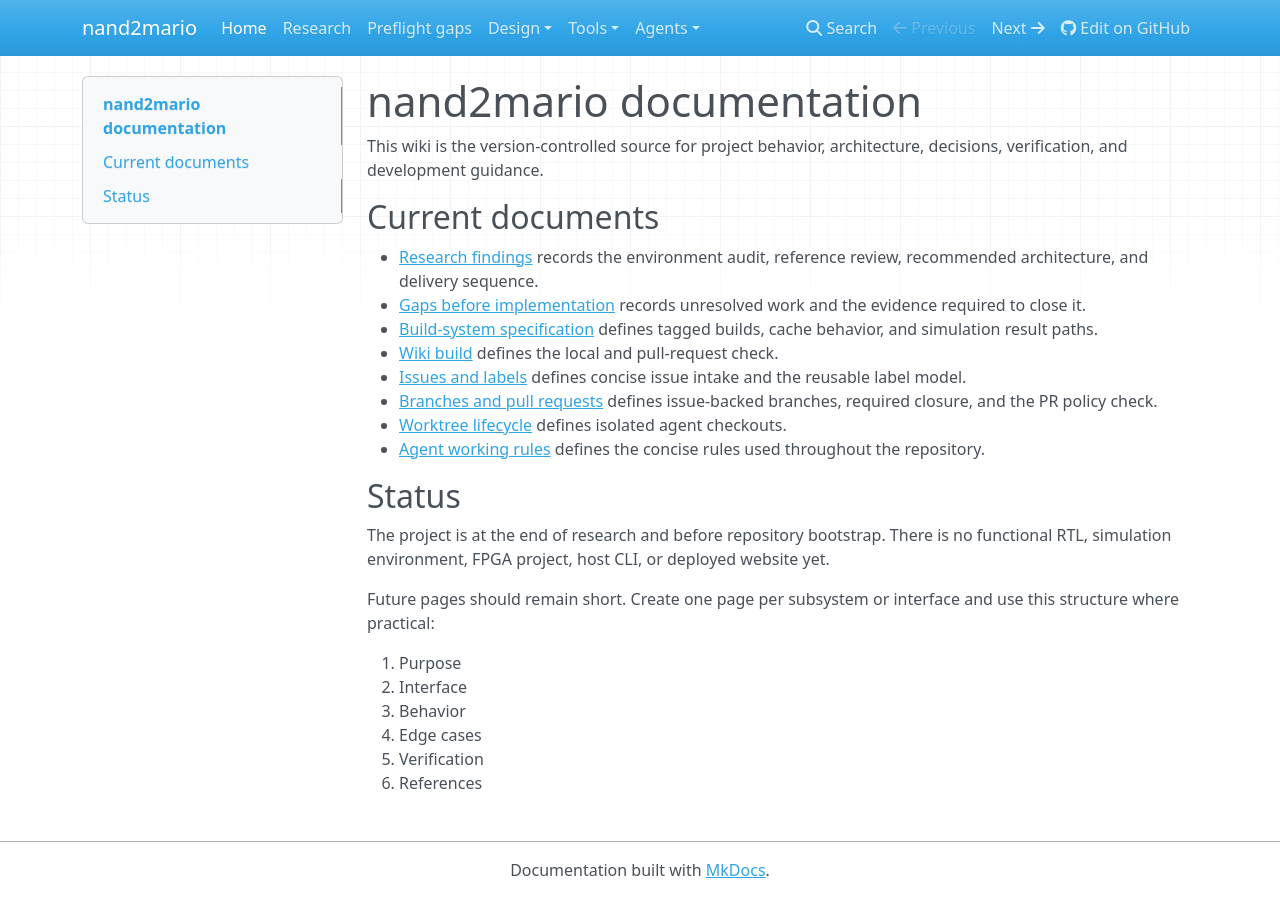
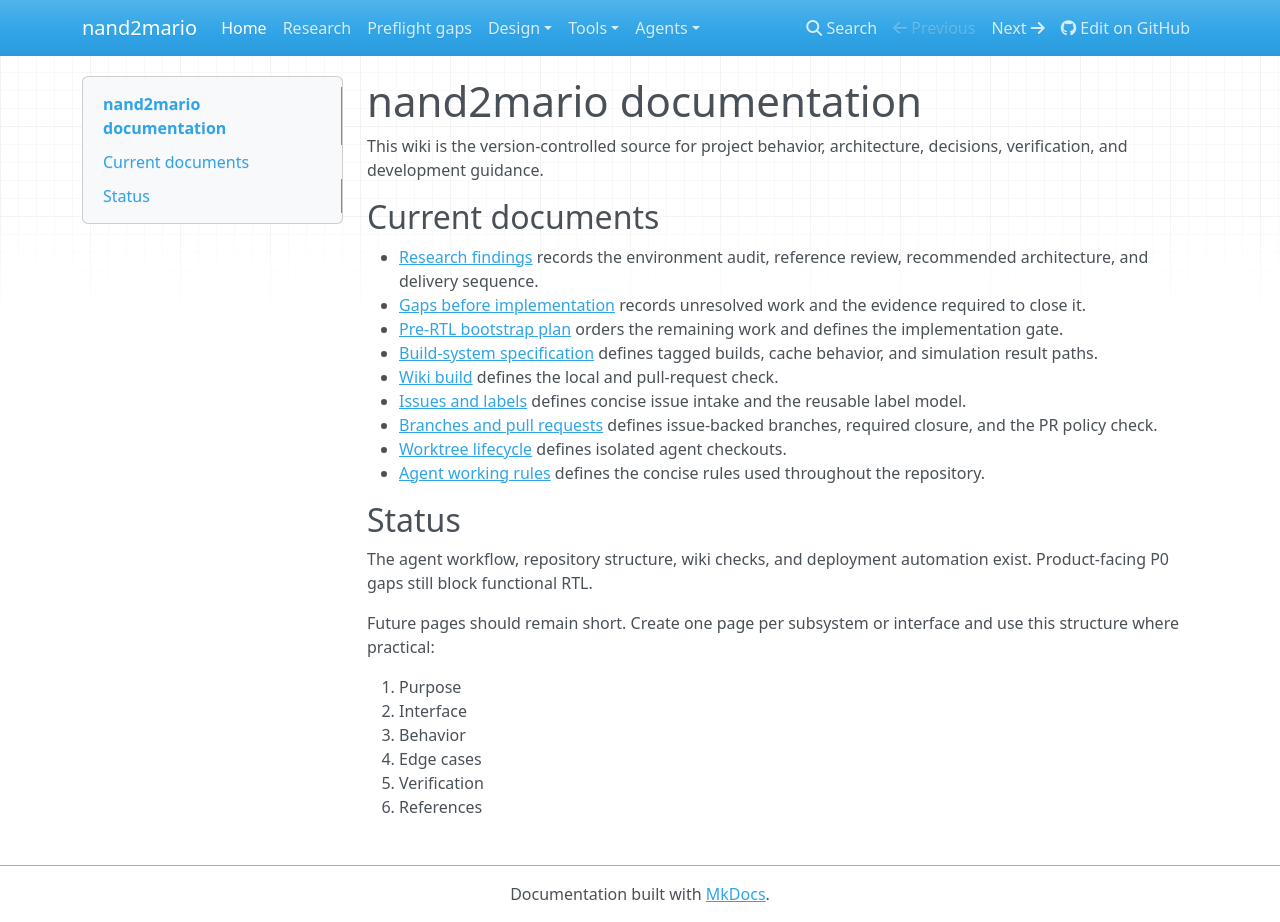
Before and after one commit to amichai-bd/nand2mario, an MkDocs documentation site: the page built from wiki/index.md, in a window 1280 px wide and 922 px high. Built offline with MkDocs 1.6.1, drawn with Linux system fonts in a browser that asks for light colours; nearby versions of some CDN libraries.

Commit message:
Publish pre-RTL bootstrap roadmap (#23)
## TL;DR

Add a concise roadmap from completed agent infrastructure to the first
functional RTL issue.

## Issues

Closes #22

## Specification

- `wiki/agents/bootstrap-plan.md`
- `wiki/index.md`
- `mkdocs.yml`

## Changes

- Separate completed bootstrap infrastructure from open P0 gaps.
- Order the remaining work and define the implementation gate.
- Add the roadmap to the wiki index and navigation.

## Validation

- `python tools/wiki/check.py` — passed strict build and link validation
with no warnings.
- `git diff --check` — passed.
- `PR policy` — passed for `a54e41a`.
- `Wiki check` — passed for `a54e41a`.

## Risk

The roadmap can become stale if gap status changes without updating it.

## Agent review

- Reviewer agent: review_pr_23
- Reviewed commit: `a54e41a98c809b115355e4f2ba84607b39f4d907`
- Verdict: ready
- Findings and disposition: None.

```diff
--- a/mkdocs.yml
+++ b/mkdocs.yml
@@ -19,6 +19,7 @@ nav:
       - Build system: tools/build-system.md
       - Wiki: tools/wiki.md
   - Agents:
+      - Bootstrap plan: agents/bootstrap-plan.md
       - Issues: agents/issues.md
       - Pull requests: agents/pull-requests.md
 
--- a/wiki/index.md
+++ b/wiki/index.md
@@ -9,6 +9,8 @@ decisions, verification, and development guidance.
   reference review, recommended architecture, and delivery sequence.
 - [Gaps before implementation](preflight-gaps.md) records unresolved work and
   the evidence required to close it.
+- [Pre-RTL bootstrap plan](agents/bootstrap-plan.md) orders the remaining work
+  and defines the implementation gate.
 - [Build-system specification](tools/build-system.md) defines tagged builds,
   cache behavior, and simulation result paths.
 - [Wiki build](tools/wiki.md) defines the local and pull-request check.
@@ -23,9 +25,8 @@ decisions, verification, and development guidance.
 
 ## Status
 
-The project is at the end of research and before repository bootstrap. There is
-no functional RTL, simulation environment, FPGA project, host CLI, or deployed
-website yet.
+The agent workflow, repository structure, wiki checks, and deployment automation
+exist. Product-facing P0 gaps still block functional RTL.
 
 Future pages should remain short. Create one page per subsystem or interface and
 use this structure where practical:
```
Also changed, not shown: wiki/agents/bootstrap-plan.md (added, +61 -0 lines).
